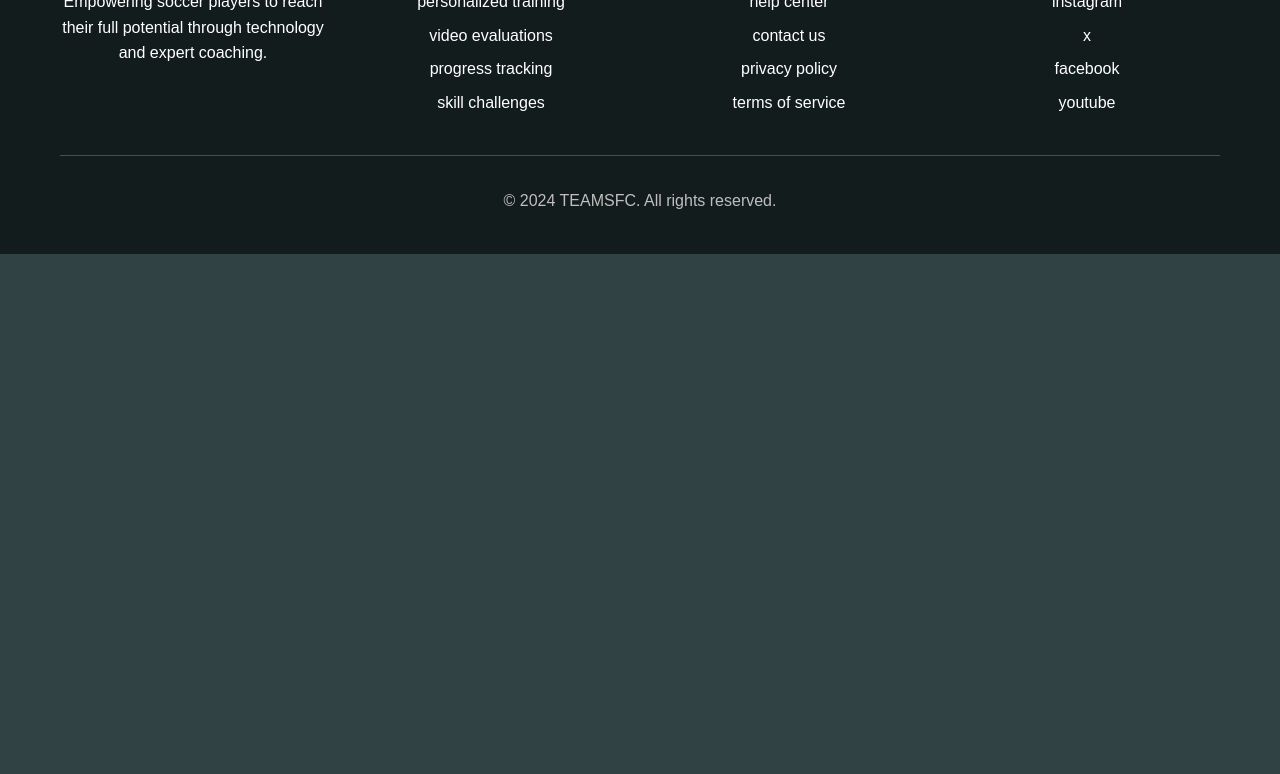
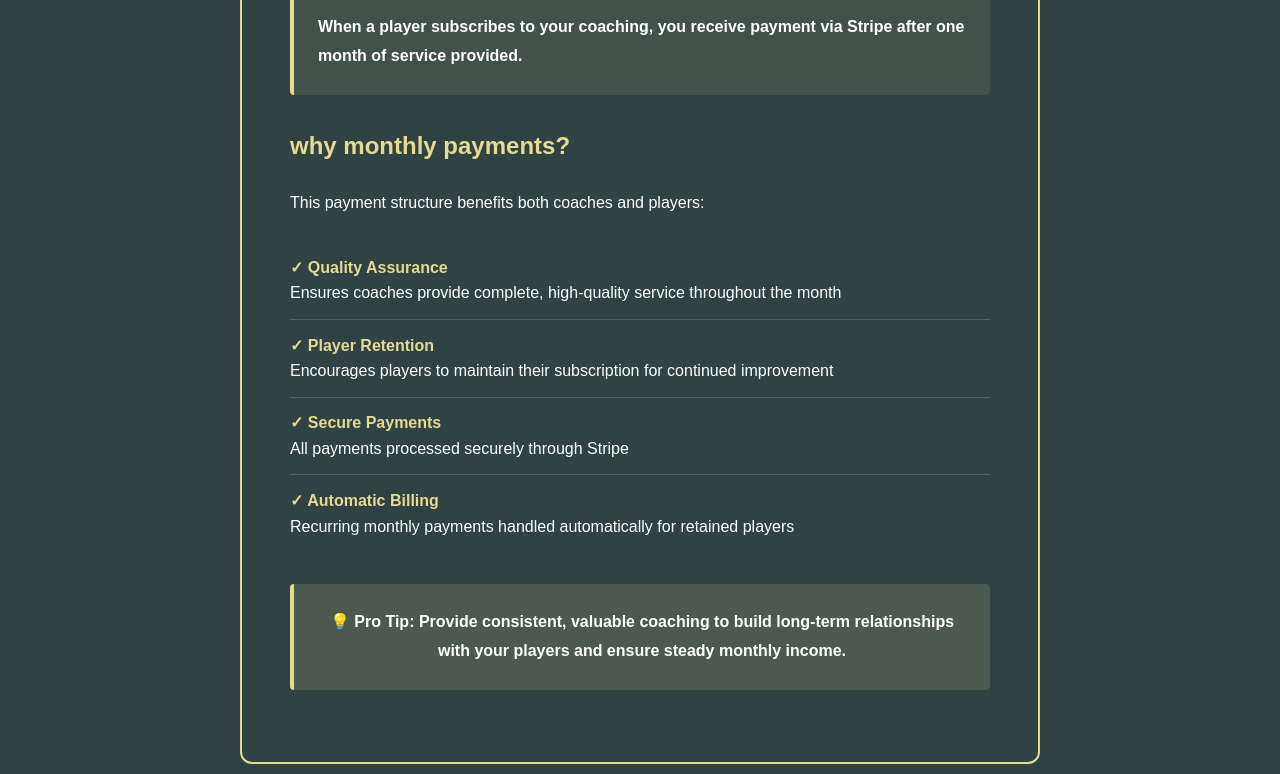
Before and after one commit to shunal/teamsfc-web-app, a website: page coaching.html in a window 1280 px wide. Shown: the part 4028-4802 px from the top of the page. Before the commit the page ends 4282 px from the top, so only its background shows below. Drawn offline with Linux system fonts and the light colour scheme; a web font is replaced by a local one.

Commit message:
new coaching page

```diff
--- a/coaching.html
+++ b/coaching.html
@@ -581,6 +581,48 @@
         </div>
     </section>
 
+    <!-- Payment Structure -->
+    <section class="become-coach">
+        <div class="container">
+            <h2 class="section-title">how coaches get paid</h2>
+            <div class="pricing-box" style="margin-top: 0;">
+                <h4>payment schedule & structure</h4>
+                <p>We've designed our payment system to ensure quality service for players while providing fair compensation for coaches.</p>
+
+                <div class="highlight-box" style="margin-top: 2rem;">
+                    <h4 style="margin: 0 0 1rem 0;">💳 monthly payment cycle</h4>
+                    <p style="margin: 0;">When a player subscribes to your coaching, you receive payment via Stripe <strong>after one month of service provided</strong>.</p>
+                </div>
+
+                <h4 style="margin-top: 2rem;">why monthly payments?</h4>
+                <p>This payment structure benefits both coaches and players:</p>
+
+                <ul style="list-style: none; padding-left: 0; margin-top: 1.5rem;">
+                    <li style="padding: 0.8rem 0; border-bottom: 1px solid rgba(229, 217, 147, 0.2);">
+                        <strong style="color: #e5d993;">✓ Quality Assurance</strong><br>
+                        Ensures coaches provide complete, high-quality service throughout the month
+                    </li>
+                    <li style="padding: 0.8rem 0; border-bottom: 1px solid rgba(229, 217, 147, 0.2);">
+                        <strong style="color: #e5d993;">✓ Player Retention</strong><br>
+                        Encourages players to maintain their subscription for continued improvement
+                    </li>
+                    <li style="padding: 0.8rem 0; border-bottom: 1px solid rgba(229, 217, 147, 0.2);">
+                        <strong style="color: #e5d993;">✓ Secure Payments</strong><br>
+                        All payments processed securely through Stripe
+                    </li>
+                    <li style="padding: 0.8rem 0;">
+                        <strong style="color: #e5d993;">✓ Automatic Billing</strong><br>
+                        Recurring monthly payments handled automatically for retained players
+                    </li>
+                </ul>
+
+                <div class="highlight-box" style="margin-top: 2rem; background: rgba(229, 217, 147, 0.15);">
+                    <p style="margin: 0; text-align: center;"><strong>💡 Pro Tip:</strong> Provide consistent, valuable coaching to build long-term relationships with your players and ensure steady monthly income.</p>
+                </div>
+            </div>
+        </div>
+    </section>
+
     <!-- CTA -->
     <section class="cta-section">
         <div class="container">
```
